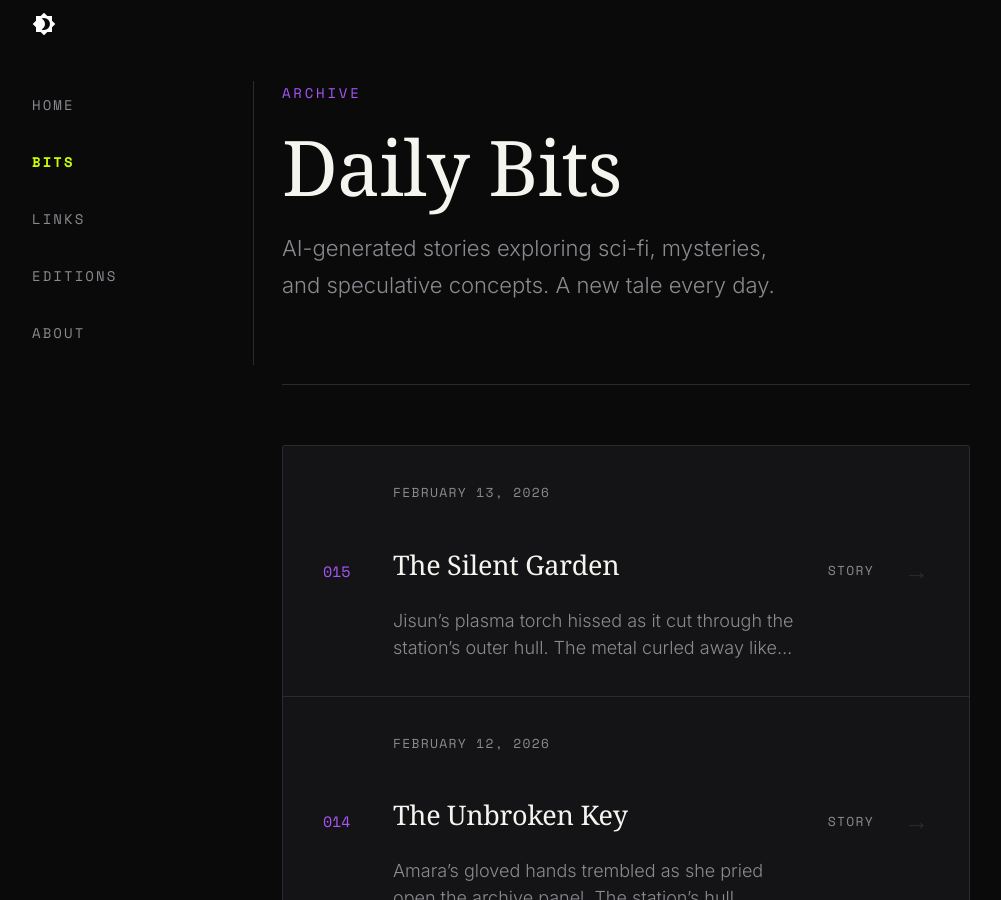
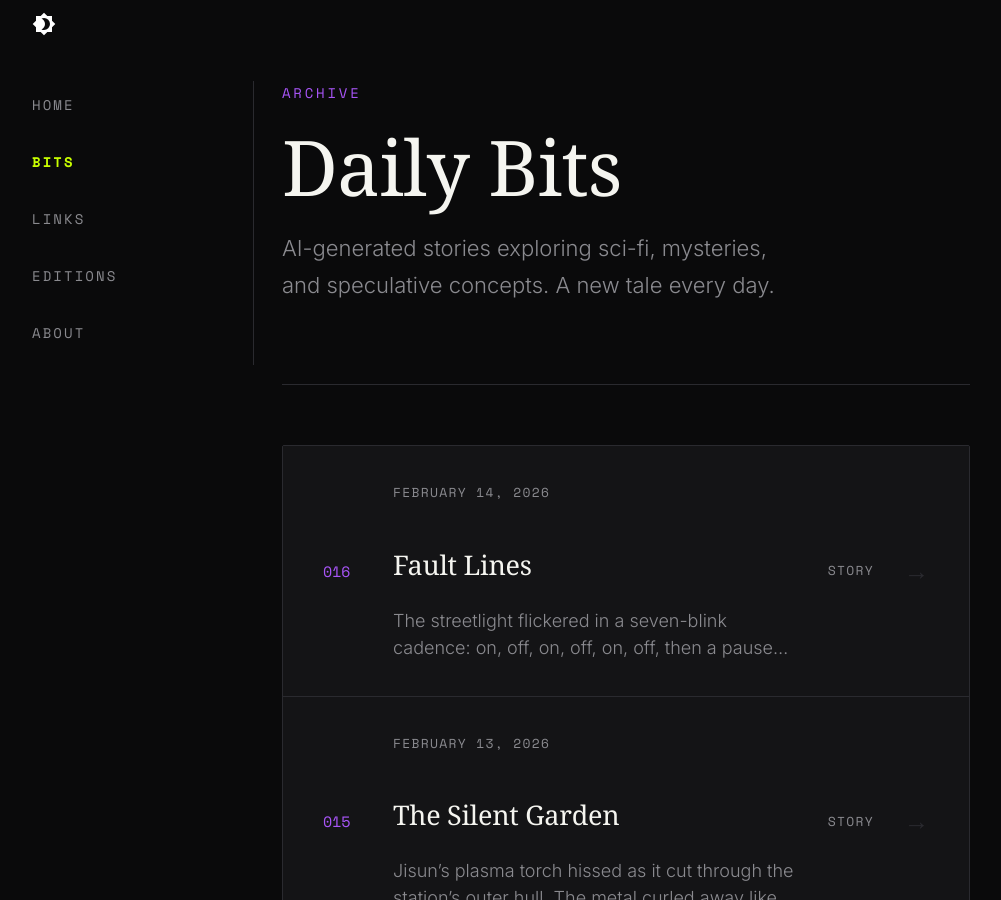
Before and after one commit to obscurebit/b1ts, an MkDocs documentation site: the page built from docs/bits/index.md, in a window 1280 px wide and 900 px high. Shown: the whole window, without its empty margins (14-1015 px from the left). Built offline with MkDocs 1.6.1 and Material for MkDocs 9.7.7, drawn with Linux system fonts in a browser that asks for light colours; some web fonts are replaced; comment, search, counter and statistics services are not loaded.

Commit message:
🤖 Daily content update - 2026-02-14

```diff
--- a/docs/bits/index.md
+++ b/docs/bits/index.md
@@ -10,6 +10,16 @@ description: AI-generated sci-fi stories, mysteries, and speculative tales
 </div>
 
 <div class="archive-list">
+  <a href="posts/2026-02-14-fault-lines/" class="archive-item">
+    <div class="archive-item__number">016</div>
+    <div class="archive-item__content">
+      <span class="archive-item__date">February 14, 2026</span>
+      <h3 class="archive-item__title">Fault Lines</h3>
+      <p class="archive-item__excerpt">The streetlight flickered in a seven-blink cadence: on, off, on, off, on, off, then a pause before repeating. Eko counted each cycle as he waited at t...</p>
+    </div>
+    <span class="archive-item__category">Story</span>
+    <span class="archive-item__arrow">→</span>
+  </a>
   <a href="posts/2026-02-13-the-silent-garden/" class="archive-item">
     <div class="archive-item__number">015</div>
     <div class="archive-item__content">
--- a/overrides/home.html
+++ b/overrides/home.html
@@ -12,7 +12,7 @@
     <div class="ob-hero__eyebrow">
       <span class="ob-hero__date">{{ now().strftime('%B %d, %Y') if now is defined else 'Daily Updates' }}</span>
       <span class="ob-hero__divider">/</span>
-      <span class="ob-hero__edition">Edition #015</span>
+      <span class="ob-hero__edition">Edition #016</span>
     </div>
 
     <h1 class="ob-hero__title">
@@ -55,14 +55,14 @@
       <div class="ob-today__line"></div>
     </div>
 
-    <a href="{{ 'bits/posts/2026-02-13-the-silent-garden/' | url }}" class="ob-today__story">
+    <a href="{{ 'bits/posts/2026-02-14-fault-lines/' | url }}" class="ob-today__story">
       <div class="ob-today__story-meta">
-        <span class="ob-today__category">Abandoned Stations</span>
+        <span class="ob-today__category">Reality Glitches</span>
         <span class="ob-today__reading-time">4 min read</span>
       </div>
-      <h2 class="ob-today__story-title">The Silent Garden</h2>
+      <h2 class="ob-today__story-title">Fault Lines</h2>
       <p class="ob-today__story-excerpt">
-        Jisun’s plasma torch hissed as it cut through the station’s outer hull. The metal curled away like tinfoil, revealing a chamber thick with silence. Her boots magnetized to the floor with a soft *click...
+        The streetlight flickered in a seven-blink cadence: on, off, on, off, on, off, then a pause before repeating. Eko counted each cycle as he waited at the crosswalk, his sneakers soaked through from the...
       </p>
       <div class="ob-today__story-cta">
         <span>Read the full story</span>
@@ -86,34 +86,34 @@
     </div>
 
     <div class="ob-links__grid">
-      <a href="https://www.pmel.noaa.gov/rediscover/old-weather-whaling" target="_blank" rel="noopener" class="ob-link ob-link--featured">
+      <a href="https://johnkreiter.com/unmasking-the-matrix-deja-vu-and-jamais-vu-as-evidence-of-the-simulation/" target="_blank" rel="noopener" class="ob-link ob-link--featured">
         <span class="ob-link__number">01</span>
         <div class="ob-link__content">
-          <h3 class="ob-link__title">In search of the lost Arctic: citizen-scientists recover 19th century sea-ice records from ship logbooks | Arctic Red...</h3>
-          <p class="ob-link__desc">In search of the lost Arctic: citizen-scientists recover 19th century sea-ice records from ship logb...</p>
+          <h3 class="ob-link__title">Unmasking The Matrix: Déjà Vu and Jamais Vu as Evidence of the Simulation – John Kreiter</h3>
+          <p class="ob-link__desc">Unmasking The Matrix: Déjà Vu and Jamais Vu as Evidence of the Simulation – John Kreiter Unmasking T...</p>
         </div>
         <span class="ob-link__arrow">↗</span>
       </a>
 
-      <a href="https://outofyourcomfortzone.net/visiting-an-abandoned-us-surveillance-station-from-the-cold-war/" target="_blank" rel="noopener" class="ob-link">
+      <a href="https://www.realityshifters.com/pages/yourstories.html" target="_blank" rel="noopener" class="ob-link">
         <span class="ob-link__number">02</span>
         <div class="ob-link__content">
-          <h3 class="ob-link__title">How to Visit Teufelsberg: An Abandoned Spy Station from the Cold War in Berlin</h3>
-          <p class="ob-link__desc">All you need to know to visit a Surveillance Station from the Cold War, including directions, pictur...</p>
+          <h3 class="ob-link__title">RealityShifters | Your Stories 1</h3>
+          <p class="ob-link__desc">Read first-hand reports of mind-matter</p>
         </div>
         <span class="ob-link__arrow">↗</span>
       </a>
 
-      <a href="https://en.wikipedia.org/wiki/Listening_station" target="_blank" rel="noopener" class="ob-link">
+      <a href="https://www.yourtango.com/self/life-suddenly-feels-off-signs-mean-shifting-new-reality" target="_blank" rel="noopener" class="ob-link">
         <span class="ob-link__number">03</span>
         <div class="ob-link__content">
-          <h3 class="ob-link__title">Listening station - Wikipedia</h3>
-          <p class="ob-link__desc">From Wikipedia, the free encyclopedia Facility to monitor radio and microwave signals to gather info...</p>
+          <h3 class="ob-link__title">If Life Suddenly Feels 'Off,' These 15 Signs Mean You’re Shifting Into A New Reality | YourTango</h3>
+          <p class="ob-link__desc">Here are fifteen powerful signs that you're shifting into a new reality, from losing interest in old...</p>
         </div>
         <span class="ob-link__arrow">↗</span>
       </a>
 
-      <a href="{{ 'links/posts/2026-02-13-daily-links/' | url }}" class="ob-link ob-link--more">
+      <a href="{{ 'links/posts/2026-02-14-daily-links/' | url }}" class="ob-link ob-link--more">
         <span class="ob-link__more-text">View all links</span>
         <span class="ob-link__more-count">+0 more today</span>
       </a>
```
Also changed, not shown: docs/bits/posts/2026-02-14-fault-lines.md (added, +84 -0 lines), docs/editions.md (+10 -0 lines), docs/editions/posts/2026-02-14-edition-016.md (added, +27 -0 lines), docs/links/index.md (+10 -0 lines), docs/links/posts/2026-02-14-daily-links.md (added, +59 -0 lines), docs/substack/2026-02-14-edition-016.md (added, +106 -0 lines).
